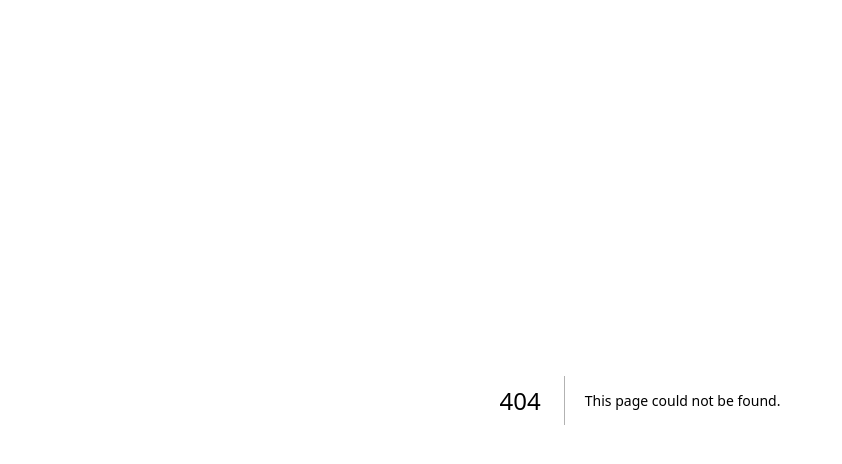
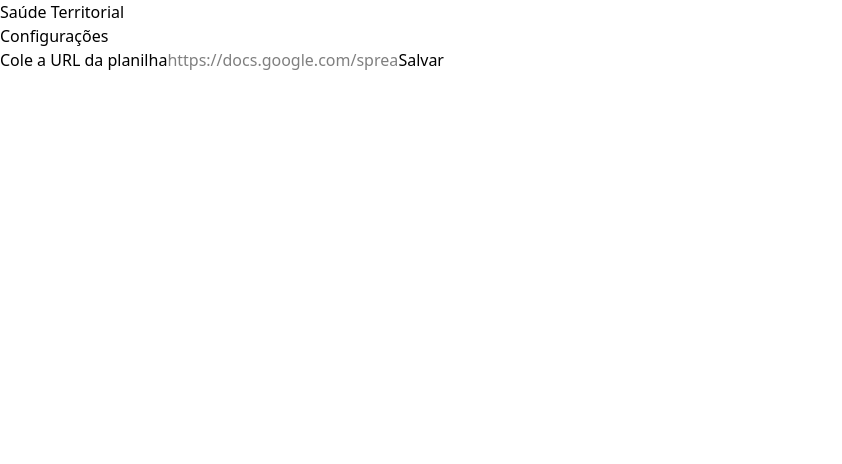
Before and after one commit to PedroKlein/saude-territorial, a Next.js app: page /settings in a window 1280 px wide. Before the commit this address had no page. Shown: the top 464 px of the page, without its empty margins (0-842 px from the left). Built offline with nearby package versions, Linux system fonts and the light colour scheme.

Commit message:
feat(m1): implement settings page with spreadsheet URL configuration

```diff
--- /dev/null
+++ b/src/app/(dashboard)/layout.tsx
@@ -0,0 +1,18 @@
+/**
+ * Layout do painel principal (dashboard).
+ * Envolve todas as páginas autenticadas com cabeçalho e área de conteúdo.
+ */
+export default function DashboardLayout({
+  children,
+}: {
+  children: React.ReactNode;
+}) {
+  return (
+    <div>
+      <header>
+        <h1>Saúde Territorial</h1>
+      </header>
+      <main>{children}</main>
+    </div>
+  );
+}
--- /dev/null
+++ b/src/app/(dashboard)/page.tsx
@@ -0,0 +1,9 @@
+/**
+ * Página inicial do painel.
+ * Ponto de entrada para usuários autenticados.
+ */
+export default function DashboardPage() {
+  return (
+    <p>Bem-vindo ao Saúde Territorial.</p>
+  );
+}
--- /dev/null
+++ b/src/app/(dashboard)/settings/page.tsx
@@ -0,0 +1,14 @@
+import { SpreadsheetConfig } from "@/components/settings/SpreadsheetConfig";
+
+/**
+ * Página de configurações.
+ * Permite configurar a URL da planilha do Google Sheets da equipe.
+ */
+export default function SettingsPage() {
+  return (
+    <section>
+      <h2>Configurações</h2>
+      <SpreadsheetConfig onSave={(id) => console.log("Planilha configurada:", id)} />
+    </section>
+  );
+}
--- /dev/null
+++ b/src/components/settings/SpreadsheetConfig.tsx
@@ -0,0 +1,48 @@
+"use client";
+
+import { useState } from "react";
+import { extractSpreadsheetId } from "@/lib/sheets/url-parser";
+
+interface SpreadsheetConfigProps {
+  onSave: (spreadsheetId: string) => void;
+}
+
+/**
+ * Formulário para configurar a planilha do Google Sheets.
+ * Valida a URL, extrai o ID da planilha e chama onSave com ele.
+ */
+export function SpreadsheetConfig({ onSave }: SpreadsheetConfigProps) {
+  const [url, setUrl] = useState("");
+  const [error, setError] = useState<string | null>(null);
+
+  function handleSubmit(e: React.FormEvent) {
+    e.preventDefault();
+
+    const id = extractSpreadsheetId(url);
+
+    if (!id) {
+      setError(
+        "É necessário informar a URL de uma planilha do Google Sheets (ex: https://docs.google.com/spreadsheets/d/...)"
+      );
+      return;
+    }
+
+    setError(null);
+    onSave(id);
+  }
+
+  return (
+    <form onSubmit={handleSubmit}>
+      <label htmlFor="spreadsheet-url">Cole a URL da planilha</label>
+      <input
+        id="spreadsheet-url"
+        type="text"
+        value={url}
+        onChange={(e) => setUrl(e.target.value)}
+        placeholder="https://docs.google.com/spreadsheets/d/"
+      />
+      {error && <p role="alert">{error}</p>}
+      <button type="submit">Salvar</button>
+    </form>
+  );
+}
--- /dev/null
+++ b/src/lib/sheets/url-parser.ts
@@ -0,0 +1,28 @@
+/**
+ * Google Sheets URL parser.
+ * Extracts the spreadsheet ID from a Google Sheets URL.
+ */
+
+/**
+ * Extracts the spreadsheet ID from a Google Sheets URL.
+ *
+ * Accepts any URL of the form:
+ *   https://docs.google.com/spreadsheets/d/{id}
+ *   https://docs.google.com/spreadsheets/d/{id}/edit
+ *   https://docs.google.com/spreadsheets/d/{id}/edit#gid=0
+ *   https://docs.google.com/spreadsheets/d/{id}/pub
+ *   etc.
+ *
+ * @returns The spreadsheet ID string, or null if the URL is invalid.
+ */
+export function extractSpreadsheetId(url: string): string | null {
+  if (!url || !url.trim()) return null;
+
+  const match = url.match(/\/spreadsheets\/d\/([a-zA-Z0-9_-]+)/);
+  if (!match) return null;
+
+  const id = match[1].trim();
+  if (!id) return null;
+
+  return id;
+}
```
Also changed, not shown: 1 other file (tests, documents, lock files or other folders).
